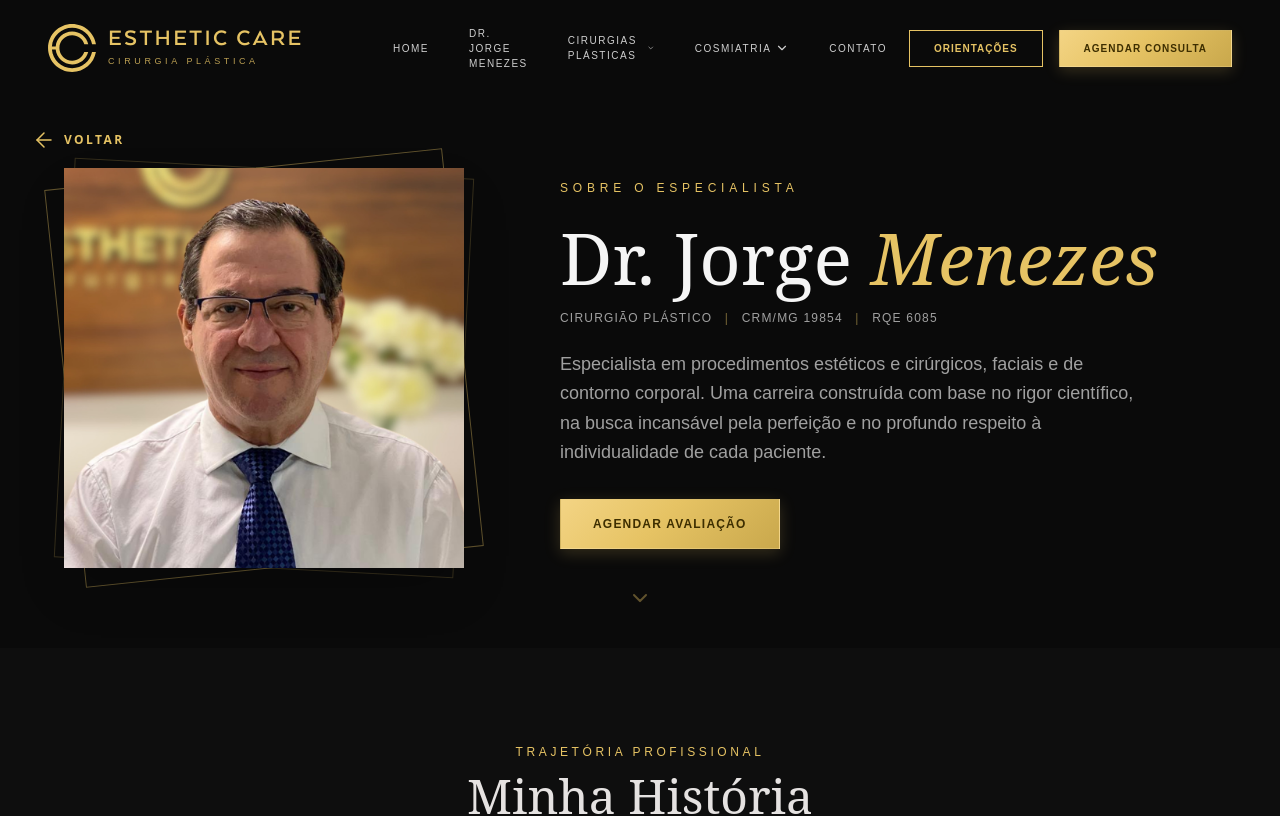
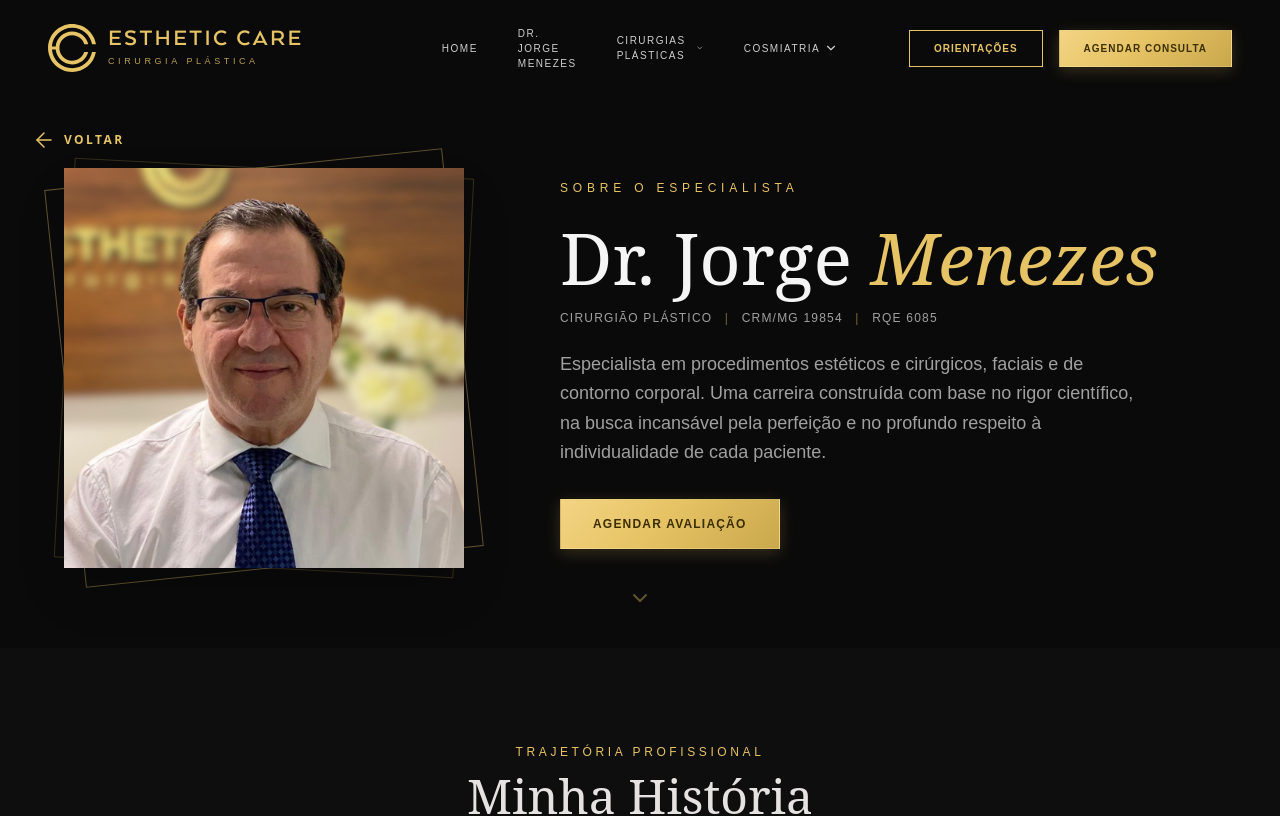
Before and after one commit to drjorgemenezes/estheticcare, a React (Vite) app: page /biografia in a window 1280 px wide. Shown: the top 816 px of the page. Built offline with nearby package versions, Linux system fonts and the light colour scheme.

Commit message:
feat: implement responsive Header component with multi-level navigation and scroll effects

```diff
--- a/src/components/Header.tsx
+++ b/src/components/Header.tsx
@@ -136,9 +136,6 @@ export default function Header() {
                 </div>
               </div>
             </div>
-            <a href="/#contato" className="font-label uppercase tracking-[0.15em] text-[10px] font-medium text-white/80 hover:text-primary transition-colors">
-              Contato
-            </a>
           </div>
 
           <div className="flex items-center justify-end gap-4">
@@ -180,7 +177,6 @@ export default function Header() {
               <Link to="/biografia" onClick={() => setMobileMenuOpen(false)} className="font-headline text-3xl text-on-surface hover:text-primary transition-colors">Dr. Jorge Menezes</Link>
               <a href="/#procedimentos" onClick={() => setMobileMenuOpen(false)} className="font-headline text-3xl text-on-surface hover:text-primary transition-colors">Cirurgias Plásticas</a>
               <a href="/#cosmiatria" onClick={() => setMobileMenuOpen(false)} className="font-headline text-3xl text-on-surface hover:text-primary transition-colors">Cosmiatria</a>
-              <a href="/#contato" onClick={() => setMobileMenuOpen(false)} className="font-headline text-3xl text-on-surface hover:text-primary transition-colors">Contato</a>
               <Link
                 to="/orientacoes"
                 onClick={() => setMobileMenuOpen(false)}
```
